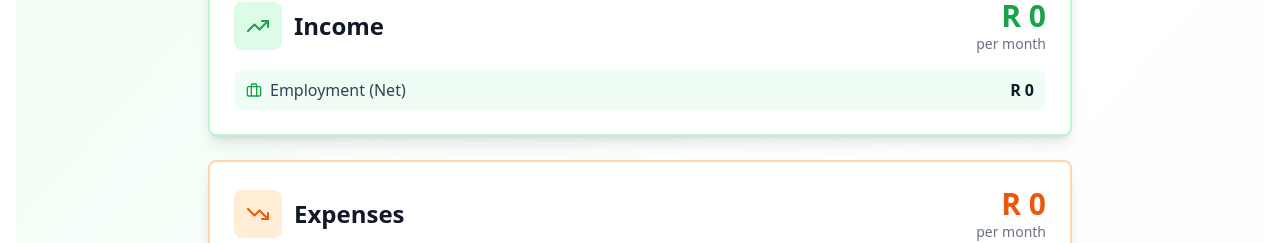
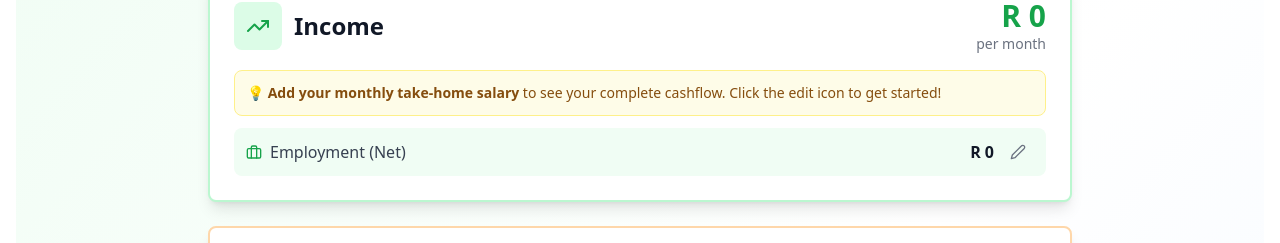
Before and after one commit to Phathizwe/Nickle, a React (Create React App) app: page /budget in a window 1280 px wide. Shown: the part 261-504 px from the top of the page. Built offline with nearby package versions, Linux system fonts and the light colour scheme; no server answers.

Commit message:
Add editable salary field to budget dashboard with localStorage sync

```diff
--- a/src/components/budget/CashflowBudget.js
+++ b/src/components/budget/CashflowBudget.js
@@ -61,6 +61,12 @@ const CashflowBudget = () => {
   useEffect(() => {
     localStorage.setItem('savings', JSON.stringify(savings));
   }, [savings]);
+
+  useEffect(() => {
+    if (netSalary) {
+      localStorage.setItem('userSalary', netSalary.toString());
+    }
+  }, [netSalary]);
 
   const formatCurrency = (value) => {
     if (!value && value !== 0) return 'R 0';
@@ -159,13 +165,69 @@ const CashflowBudget = () => {
               </div>
             </div>
 
+            {netSalary === 0 && (
+              <div className="mb-3 p-3 bg-yellow-50 border border-yellow-200 rounded-lg">
+                <p className="text-sm text-yellow-800">
+                  💡 <strong>Add your monthly take-home salary</strong> to see your complete cashflow. Click the edit icon to get started!
+                </p>
+              </div>
+            )}
+
             <div className="space-y-2">
               <div className="flex items-center justify-between py-2 px-3 bg-green-50 rounded-lg">
                 <div className="flex items-center gap-2">
                   <Briefcase className="h-4 w-4 text-green-600" />
                   <span className="text-gray-700">Employment (Net)</span>
                 </div>
-                <span className="font-semibold text-gray-900">{formatCurrency(netSalary)}</span>
+                {editingExpense === 'salary' ? (
+                  <div className="flex items-center gap-2">
+                    <span className="text-gray-600 font-semibold">R</span>
+                    <Input
+                      type="number"
+                      value={editingValue}
+                      onChange={(e) => setEditingValue(e.target.value)}
+                      className="w-32 h-8 text-right"
+                      autoFocus
+                    />
+                    <Button
+                      size="sm"
+                      onClick={() => {
+                        setNetSalary(parseFloat(editingValue) || 0);
+                        setEditingExpense(null);
+                        setEditingValue('');
+                      }}
+                      className="h-8 bg-green-600 hover:bg-green-700"
+                    >
+                      <Check className="h-4 w-4" />
+                    </Button>
+                    <Button
+                      size="sm"
+                      variant="ghost"
+                      onClick={() => {
+                        setEditingExpense(null);
+                        setEditingValue('');
+                      }}
+                      className="h-8"
+                    >
+                      <X className="h-4 w-4" />
+                    </Button>
+                  </div>
+                ) : (
+                  <div className="flex items-center gap-2">
+                    <span className="font-semibold text-gray-900">{formatCurrency(netSalary)}</span>
+                    <Button
+                      size="sm"
+                      variant="ghost"
+                      onClick={() => {
+                        setEditingExpense('salary');
+                        setEditingValue(netSalary.toString());
+                      }}
+                      className="h-8 w-8 p-0"
+                    >
+                      <Edit2 className="h-4 w-4 text-gray-500" />
+                    </Button>
+                  </div>
+                )}
               </div>
             </div>
           </CardContent>
```
